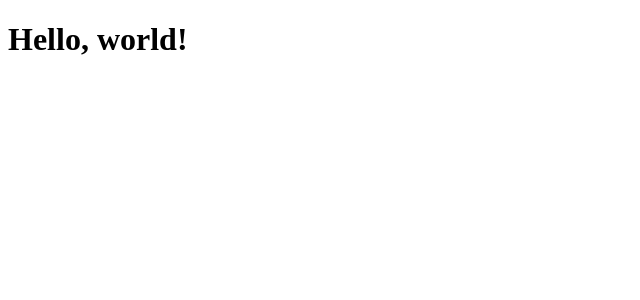
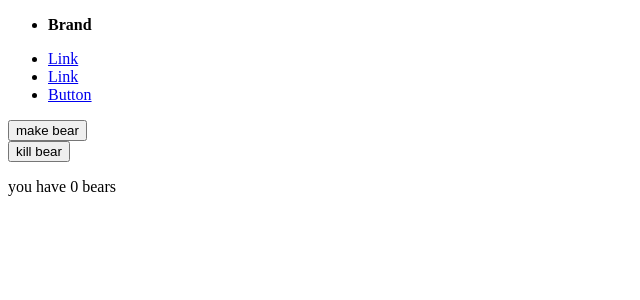
Before and after one commit to renaholic/parcel-react-ts, a React (Vite) app: page / in a window 1280 px wide. Shown: the top 300 px of the page, without its empty margins (0-640 px from the left). Built offline with nearby package versions, Linux system fonts and the light colour scheme.

Commit message:
add sample zustand store

```diff
--- a/src/App.tsx
+++ b/src/App.tsx
@@ -1,7 +1,66 @@
+import { create } from 'zustand';
+import { devtools, persist } from 'zustand/middleware';
+
+interface BearState {
+  bears: number;
+  increase: (by: number) => void;
+  decrease: (by: number) => void;
+}
+
+const useBearStore = create<BearState>()(
+  devtools(
+    persist(
+      (set) => ({
+        bears: 0,
+        increase: (by) => set((state) => ({ bears: state.bears + by })),
+        decrease: (by) => set((state) => ({ bears: state.bears - by })),
+      }),
+      {
+        name: 'bear-storage',
+      },
+    ),
+  ),
+);
+
 export function App() {
+  const bears = useBearStore((state) => state.bears);
+  const increase = useBearStore((state) => state.increase);
+  const decrease = useBearStore((state) => state.decrease);
+
   return (
-    <main className="container">
-      <h1>Hello, world!</h1>
-    </main>
+    <>
+      <header className="container-fluid">
+        <nav>
+          <ul>
+            <li>
+              <strong>Brand</strong>
+            </li>
+          </ul>
+          <ul>
+            <li>
+              <a href="#">Link</a>
+            </li>
+            <li>
+              <a href="#">Link</a>
+            </li>
+            <li>
+              <a href="#" role="button">
+                Button
+              </a>
+            </li>
+          </ul>
+        </nav>
+      </header>
+      <main className="container">
+        <div className="grid">
+          <div>
+            <button onClick={() => increase(1)}>make bear</button>
+          </div>
+          <button onClick={() => decrease(1)}>kill bear</button>
+          <p>you have {bears} bears</p>
+        </div>
+      </main>
+      <footer className="container-fluid"></footer>
+    </>
   );
 }
```
